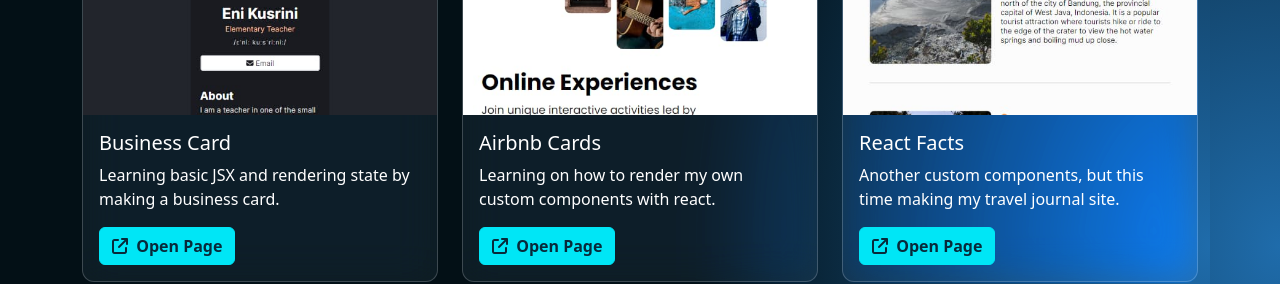
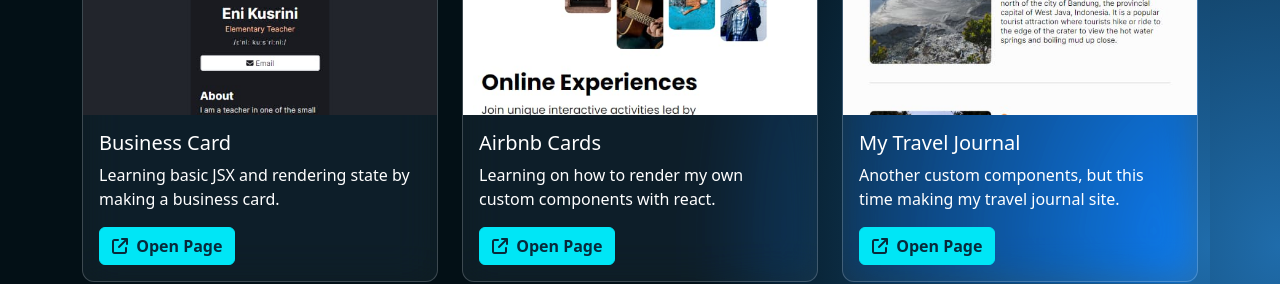
Before and after one commit to DikDns/dikdns-portfolio, a website: page index.html in a window 1280 px wide. Shown: the part 1560-1844 px from the top of the page. Drawn offline with nearby package versions, Linux system fonts and the light colour scheme.

Commit message:
fix: wrong title my travel journal

```diff
--- a/index.html
+++ b/index.html
@@ -237,7 +237,7 @@
 									alt="thumbnail of react project 4"
 								/>
 								<div class="card-body">
-									<h5 class="card-title">React Facts</h5>
+									<h5 class="card-title">My Travel Journal</h5>
 									<p class="card-text">
 										Another custom components, but this time making my travel
 										journal site.
```
